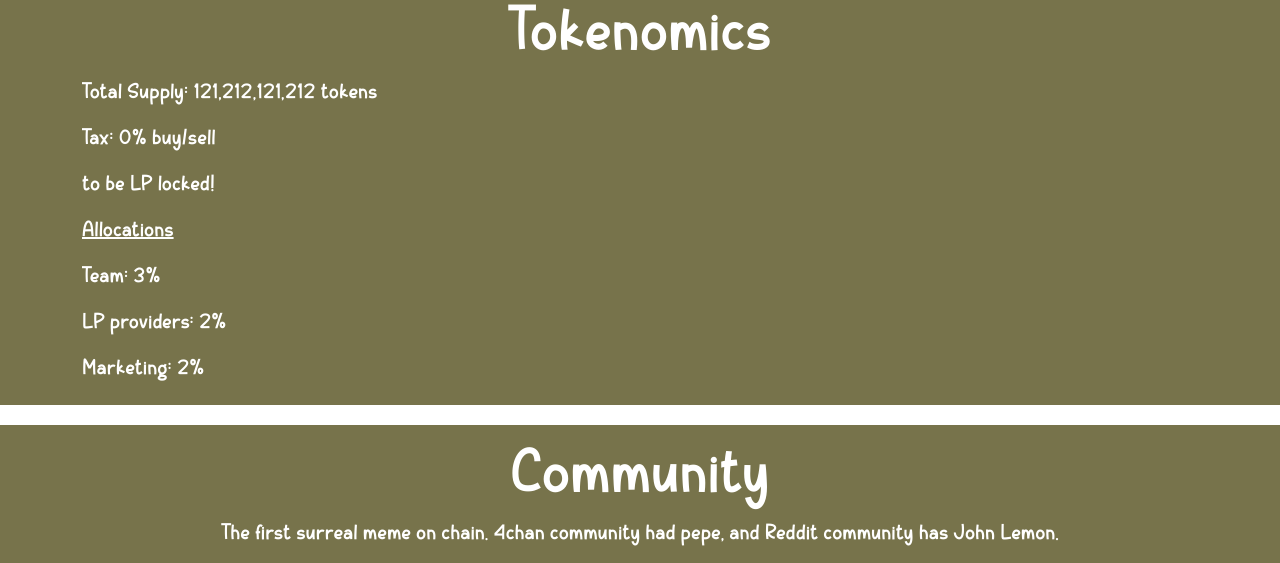
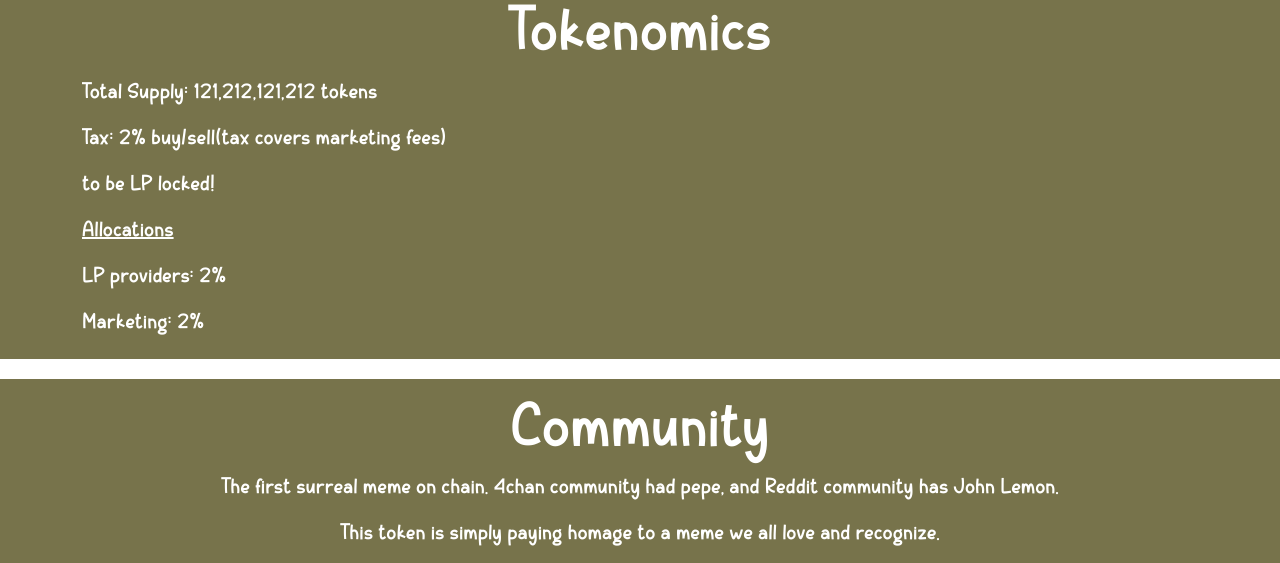
Before and after one commit to a1bertto/jlemonxyz, a plain HTML site: page index.html in a window 1280 px wide. Shown: the part 1576-2139 px from the top of the page. Drawn offline with nearby package versions, Linux system fonts and the light colour scheme.

Commit message:
tokenomics

```diff
--- a/index.html
+++ b/index.html
@@ -131,10 +131,9 @@
         <p></p>
         <h2 class="display-4">Tokenomics</h2>
         <p class="lead"><b>Total Supply:</b> 121,212,121,212 tokens</p>
-        <p class="lead"><b>Tax:</b> 0% buy/sell</p>
+        <p class="lead"><b>Tax:</b> 2% buy/sell(tax covers marketing fees)</p>
         <p class="lead"><b>to be LP locked!</b></p>
         <p><u>Allocations</u></p>
-        <p class="lead"><b>Team:</b> 3%</p>
         <p class="lead"><b>LP providers:</b> 2%</p>
         <p class="lead"><b>Marketing:</b> 2%</p>
 
```
